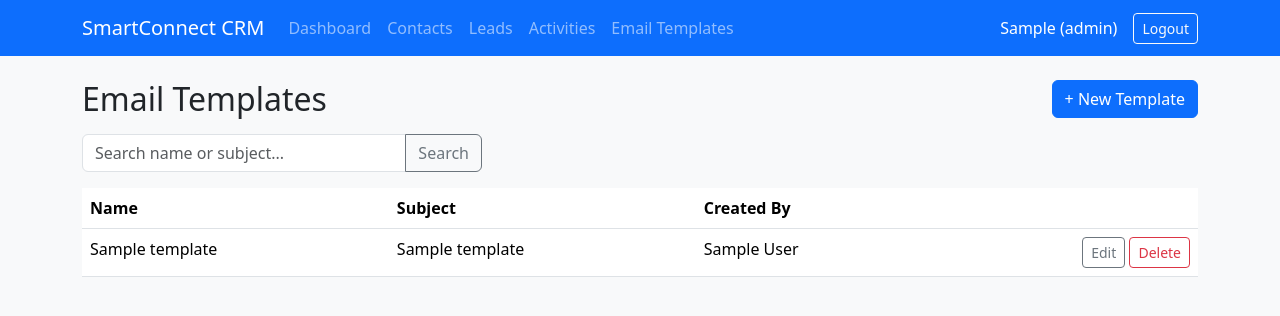
After one commit to bairaboinamanoj5-star/smartconnect-crm, a Flask app: page /email-templates/ in a window 1280 px wide. The commit adds this page. Shown: the top 316 px of the page. Run offline with Flask 3, Linux system fonts and the light colour scheme; a user stored in the database is signed in; tables that the repository leaves empty hold one stand-in row (values such as "Sample post").

Commit message:
Add EmailTemplates module

```diff
--- a/smartconnect-crm/app/__init__.py
+++ b/smartconnect-crm/app/__init__.py
@@ -30,11 +30,13 @@ def create_app():
     from app.routes.contacts import contacts_bp
     from app.routes.leads import leads_bp
     from app.routes.activities import activities_bp
+    from app.routes.email_templates import email_templates_bp
 
     app.register_blueprint(auth_bp)
     app.register_blueprint(dashboard_bp)
     app.register_blueprint(contacts_bp)
     app.register_blueprint(leads_bp)
     app.register_blueprint(activities_bp)
+    app.register_blueprint(email_templates_bp)
 
     return app
--- a/smartconnect-crm/app/models.py
+++ b/smartconnect-crm/app/models.py
@@ -105,3 +105,20 @@ class Activity(db.Model):
 
     def __repr__(self):
         return f"<Activity {self.activity_type}: {self.subject}>"
+
+class EmailTemplate(db.Model):
+    __tablename__ = "email_templates"
+
+    id = db.Column(db.Integer, primary_key=True)
+    name = db.Column(db.String(100), nullable=False)
+    subject = db.Column(db.String(200), nullable=False)
+    body = db.Column(db.Text, nullable=False)
+
+    owner_id = db.Column(db.Integer, db.ForeignKey("users.id"), nullable=False)
+    owner = db.relationship("User", backref=db.backref("email_templates", lazy=True))
+
+    created_at = db.Column(db.DateTime, default=datetime.utcnow)
+    updated_at = db.Column(db.DateTime, default=datetime.utcnow, onupdate=datetime.utcnow)
+
+    def __repr__(self):
+        return f"<EmailTemplate {self.name}>"
--- /dev/null
+++ b/smartconnect-crm/app/routes/email_templates.py
@@ -0,0 +1,88 @@
+from flask import Blueprint, render_template, redirect, url_for, flash, request
+from flask_login import login_required, current_user
+from app import db
+from app.models import EmailTemplate
+
+email_templates_bp = Blueprint("email_templates", __name__, url_prefix="/email-templates")
+
+
+@email_templates_bp.route("/")
+@login_required
+def index():
+    q = request.args.get("q", "").strip()
+    query = EmailTemplate.query
+
+    if q:
+        like = f"%{q}%"
+        query = query.filter(
+            db.or_(
+                EmailTemplate.name.ilike(like),
+                EmailTemplate.subject.ilike(like),
+            )
+        )
+
+    templates = query.order_by(EmailTemplate.created_at.desc()).all()
+    return render_template("email_templates_list.html", templates=templates, q=q)
+
+
+@email_templates_bp.route("/new", methods=["GET", "POST"])
+@login_required
+def new():
+    if request.method == "POST":
+        template = EmailTemplate(
+            name=request.form.get("name", "").strip(),
+            subject=request.form.get("subject", "").strip(),
+            body=request.form.get("body", "").strip(),
+            owner_id=current_user.id,
+        )
+
+        if not template.name or not template.subject or not template.body:
+            flash("Name, subject, and body are all required.", "danger")
+            return redirect(url_for("email_templates.new"))
+
+        db.session.add(template)
+        db.session.commit()
+        flash("Email template created.", "success")
+        return redirect(url_for("email_templates.index"))
+
+    return render_template("email_template_form.html", template=None)
+
+
+@email_templates_bp.route("/<int:template_id>/edit", methods=["GET", "POST"])
+@login_required
+def edit(template_id):
+    template = EmailTemplate.query.get_or_404(template_id)
+
+    if not current_user.is_admin() and template.owner_id != current_user.id:
+        flash("You don't have permission to edit that template.", "danger")
+        return redirect(url_for("email_templates.index"))
+
+    if request.method == "POST":
+        template.name = request.form.get("name", "").strip()
+        template.subject = request.form.get("subject", "").strip()
+        template.body = request.form.get("body", "").strip()
+
+        if not template.name or not template.subject or not template.body:
+            flash("Name, subject, and body are all required.", "danger")
+            return redirect(url_for("email_templates.edit", template_id=template.id))
+
+        db.session.commit()
+        flash("Email template updated.", "success")
+        return redirect(url_for("email_templates.index"))
+
+    return render_template("email_template_form.html", template=template)
+
+
+@email_templates_bp.route("/<int:template_id>/delete", methods=["POST"])
+@login_required
+def delete(template_id):
+    template = EmailTemplate.query.get_or_404(template_id)
+
+    if not current_user.is_admin() and template.owner_id != current_user.id:
+        flash("You don't have permission to delete that template.", "danger")
+        return redirect(url_for("email_templates.index"))
+
+    db.session.delete(template)
+    db.session.commit()
+    flash("Email template deleted.", "info")
+    return redirect(url_for("email_templates.index"))
--- a/smartconnect-crm/app/templates/base.html
+++ b/smartconnect-crm/app/templates/base.html
@@ -18,6 +18,7 @@
           <li class="nav-item"><a class="nav-link" href="{{ url_for('contacts.index') }}">Contacts</a></li>
           <li class="nav-item"><a class="nav-link" href="{{ url_for('leads.index') }}">Leads</a></li>
           <li class="nav-item"><a class="nav-link" href="{{ url_for('activities.index') }}">Activities</a></li>
+          <li class="nav-item"><a class="nav-link" href="{{ url_for('email_templates.index') }}">Email Templates</a></li>
         </ul>
         <span class="navbar-text text-white me-3">
           {{ current_user.first_name }} ({{ current_user.role }})
--- /dev/null
+++ b/smartconnect-crm/app/templates/email_templates_list.html
@@ -0,0 +1,50 @@
+{% extends "base.html" %}
+{% block title %}Email Templates{% endblock %}
+{% block content %}
+
+<div class="d-flex justify-content-between align-items-center mb-3">
+  <h2 class="mb-0">Email Templates</h2>
+  <a href="{{ url_for('email_templates.new') }}" class="btn btn-primary">+ New Template</a>
+</div>
+
+<form method="get" class="mb-3">
+  <div class="input-group" style="max-width: 400px;">
+    <input type="text" name="q" class="form-control" placeholder="Search name or subject..." value="{{ q }}">
+    <button class="btn btn-outline-secondary" type="submit">Search</button>
+  </div>
+</form>
+
+{% if templates %}
+<table class="table table-hover bg-white">
+  <thead>
+    <tr>
+      <th>Name</th>
+      <th>Subject</th>
+      <th>Created By</th>
+      <th></th>
+    </tr>
+  </thead>
+  <tbody>
+    {% for template in templates %}
+    <tr>
+      <td>{{ template.name }}</td>
+      <td>{{ template.subject }}</td>
+      <td>{{ template.owner.first_name }} {{ template.owner.last_name }}</td>
+      <td class="text-end">
+        <a href="{{ url_for('email_templates.edit', template_id=template.id) }}" class="btn btn-sm btn-outline-secondary">Edit</a>
+        {% if current_user.is_admin() or template.owner_id == current_user.id %}
+        <form action="{{ url_for('email_templates.delete', template_id=template.id) }}" method="post" class="d-inline"
+              onsubmit="return confirm('Delete this template?');">
+          <button type="submit" class="btn btn-sm btn-outline-danger">Delete</button>
+        </form>
+        {% endif %}
+      </td>
+    </tr>
+    {% endfor %}
+  </tbody>
+</table>
+{% else %}
+<p class="text-muted">No email templates yet.</p>
+{% endif %}
+
+{% endblock %}
```
Also changed, not shown: smartconnect-crm/app/templates/email_template_form.html (added, +34 -0 lines).
